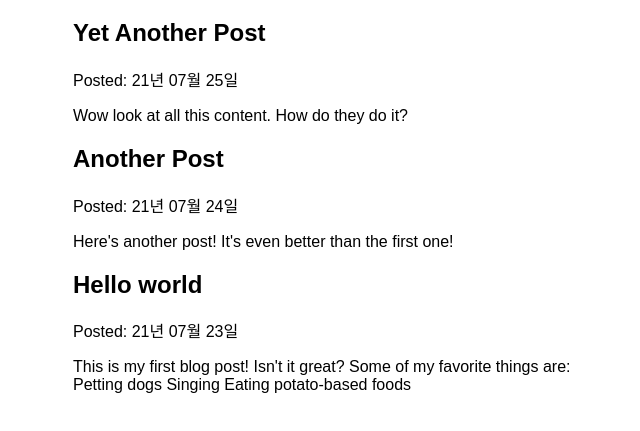
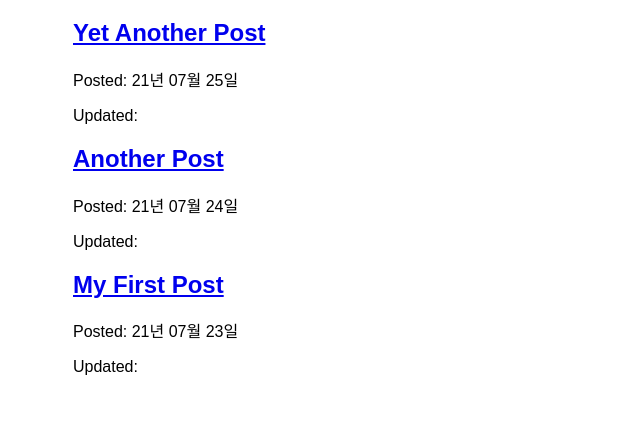
Before and after one commit to vanitasblue/strawberry-black, a Gatsby site: page /blog in a window 1280 px wide. Shown: the part 157-588 px from the top of the page, without its empty margins (317-957 px from the left). Built offline with nearby package versions, Linux system fonts and the light colour scheme; Gatsby itself is replaced by a stand-in of ours.

Commit message:
[Edit] 동적 라우팅 적용

```diff
--- a/blog/my-first-post.mdx
+++ b/blog/my-first-post.mdx
@@ -1,5 +1,5 @@
 ---
-title: "Hello world"
+title: "My First Post"
 date: "2021-07-23"
 slug: "my-first-post"
 ---
--- a/src/pages/blog.js
+++ b/src/pages/blog/index.js
@@ -1,7 +1,7 @@
 import * as React from "react";
-import Layout from "../components/layout";
-import Seo from "../components/seo";
-import { graphql } from "gatsby";
+import Layout from "../../components/layout";
+import Seo from "../../components/seo";
+import { Link, graphql } from "gatsby";
 
 const BlogPage = ({ data }) => {
   console.log(data.allMdx.nodes);
@@ -9,10 +9,13 @@ const BlogPage = ({ data }) => {
     <Layout pageTitle="Strawberry Posts">
       {data.allMdx.nodes.map((node) => (
         <article key={node.id}>
-          <h2>{node.frontmatter.title}</h2>
+          <h2>
+            <Link to={`/blog/${node.frontmatter.slug}`}>
+              {node.frontmatter.title}
+            </Link>
+          </h2>
           <p>Posted: {node.frontmatter.date}</p>
-          {/* <p>Updated: {node.parent.modifiedTime}</p> */}
-          <p>{node.excerpt}</p>
+          <p>Updated: {node.parent.modifiedTime}</p>
         </article>
       ))}
     </Layout>
@@ -28,6 +31,7 @@ export const query = graphql`
         frontmatter {
           date(formatString: "YY년 MM월 DD일")
           title
+          slug
         }
         parent {
           ... on File {
```
Also changed, not shown: src/pages/blog/{mdx.frontmatter__slug}.js (added, +34 -0 lines).
